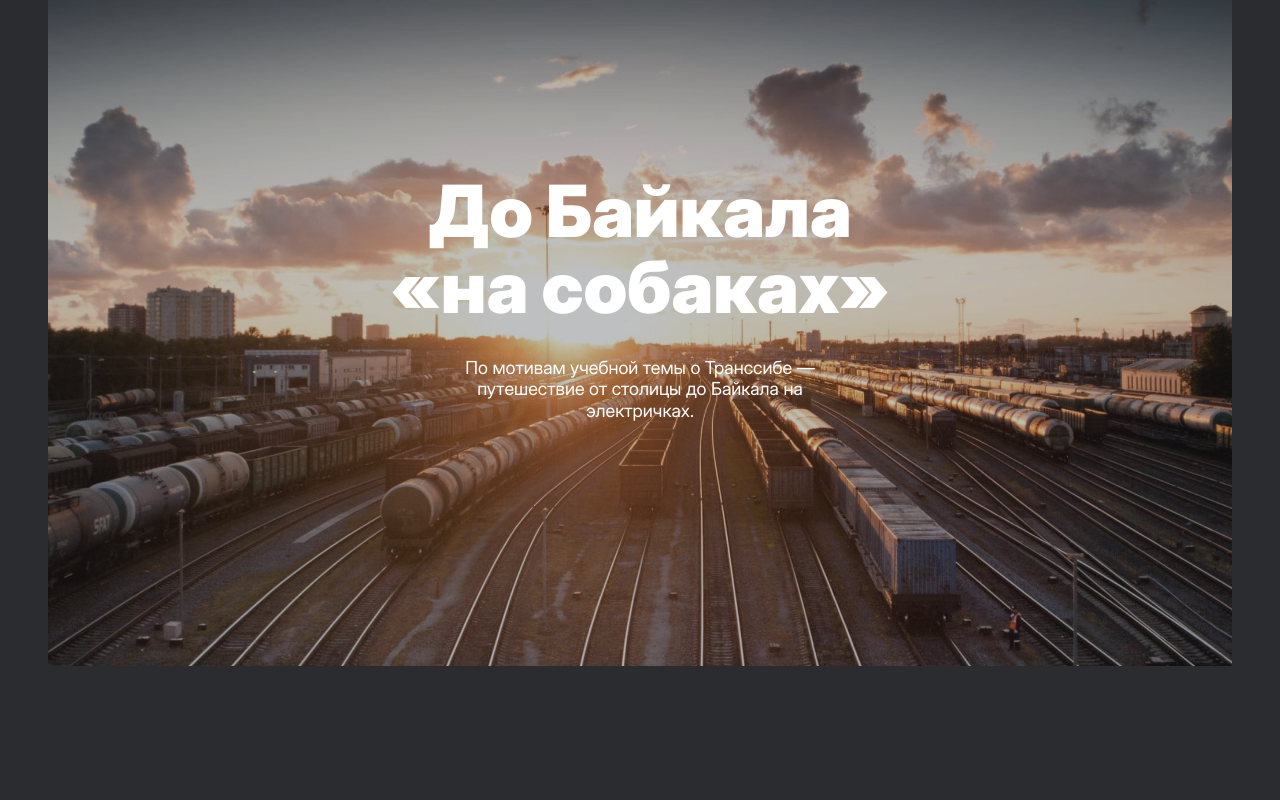
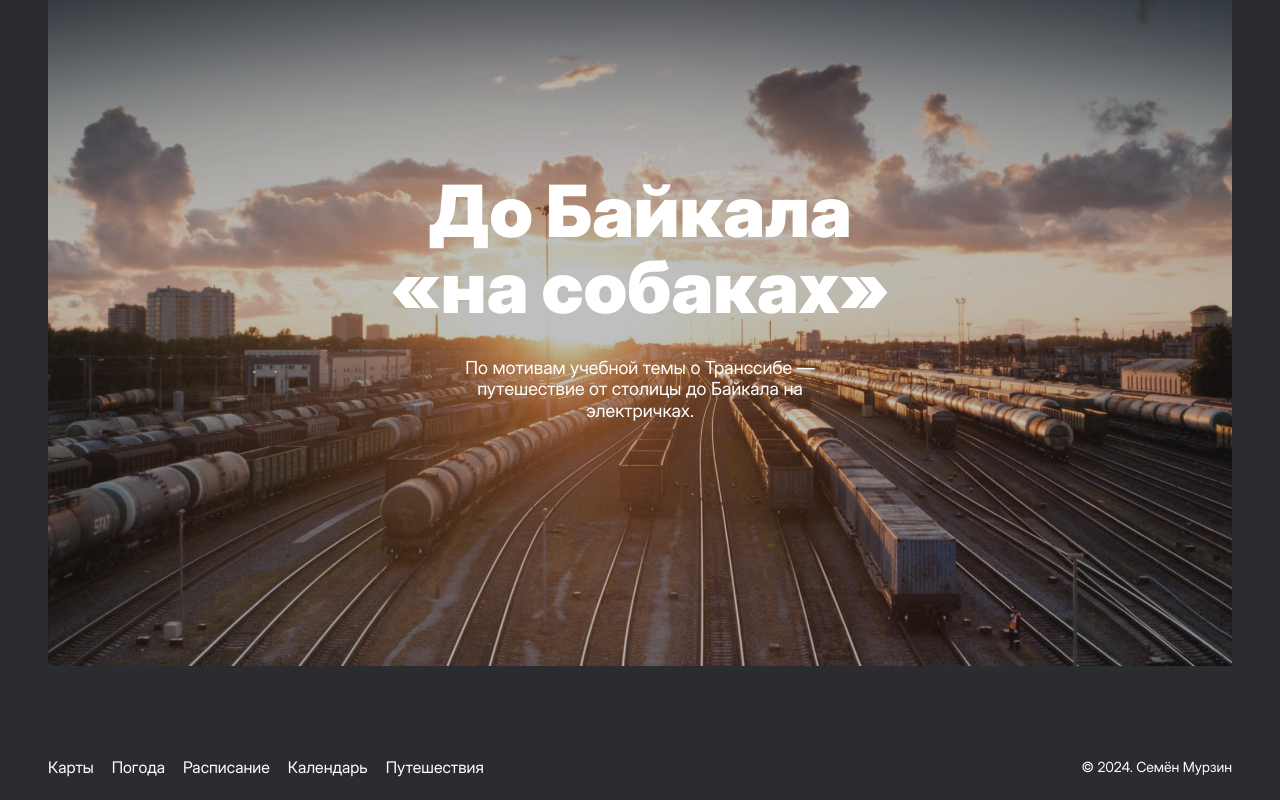
Before and after one commit to Nizrum/russian-travel, a plain HTML site: page index.html in a window 1280 px wide. Shown: the part 6051-6851 px from the top of the page. Before the commit the page ends 6809 px from the top, so only its background shows below. Drawn offline with Linux system fonts and the light colour scheme.

Commit message:
Made footer section

```diff
--- a/index.html
+++ b/index.html
@@ -210,6 +210,16 @@
       </a>
     </section>
   </main>
+  <footer class="footer page__footer">
+    <nav class="footer__menu">
+      <a href="https://yandex.ru/maps" class="footer__link" target="_blank">Карты</a>
+      <a href="https://yandex.ru/pogoda" class="footer__link" target="_blank">Погода</a>
+      <a href="https://rasp.yandex.ru" class="footer__link" target="_blank">Расписание</a>
+      <a href="https://calendar.yandex.ru" class="footer__link" target="_blank">Календарь</a>
+      <a href="https://travel.yandex.ru" class="footer__link" target="_blank">Путешествия</a>
+    </nav>
+    <div class="footer__author">&copy; 2024. Семён Мурзин</div>
+  </footer>
 </body>
 
 </html>
--- a/styles/style.css
+++ b/styles/style.css
@@ -45,6 +45,10 @@
 
 .page__baikal {
   margin: 0 auto 92px;
+}
+
+.page__footer {
+  margin: 0 auto;
 }
 
 .header {
@@ -318,3 +322,39 @@
   text-align: center;
   margin: 0 auto;
 }
+
+.footer {
+  width: 92.5%;
+  max-width: 1184px;
+  display: flex;
+  align-items: center;
+  justify-content: space-between;
+  margin-bottom: 24px;
+}
+
+.footer__menu {
+  display: flex;
+  align-items: center;
+}
+
+.footer__link {
+  font-size: 16px;
+  line-height: 1.125;
+  color: #fff;
+  text-decoration: none;
+  margin-right: 18px;
+  transition: all .25s;
+}
+
+.footer__link:last-of-type {
+  margin-right: 0;
+}
+
+.footer__link:hover {
+  opacity: 0.6;
+}
+
+.footer__author {
+  font-size: 14px;
+  line-height: 1.15;
+}
```
